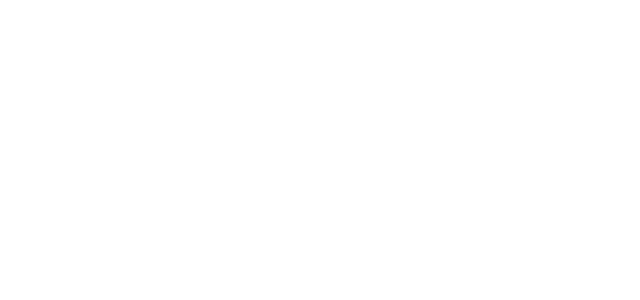
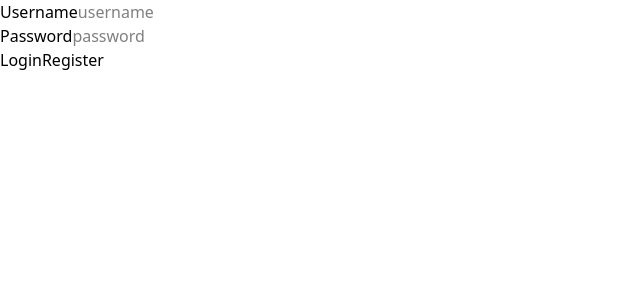
Before and after one commit to patrick-mcisaac/recipe-manager-client, a React (Vite) app: page /login in a window 1280 px wide. Before the commit this address had no page. Shown: the top 300 px of the page, without its empty margins (0-640 px from the left). Built offline with nearby package versions, Linux system fonts and the light colour scheme.

Commit message:
login working

```diff
--- a/src/App.tsx
+++ b/src/App.tsx
@@ -1,12 +1,15 @@
+import { AuthProvider } from "./auth/AuthProvider"
 import { RecipeProvider } from "./components/recipes/RecipeProvider"
 import { ApplicationViews } from "./views/ApplicationViews"
 
 function App() {
     return (
         <>
-            <RecipeProvider>
-                <ApplicationViews />
-            </RecipeProvider>
+            <AuthProvider>
+                <RecipeProvider>
+                    <ApplicationViews />
+                </RecipeProvider>
+            </AuthProvider>
         </>
     )
 }
--- /dev/null
+++ b/src/auth/AuthContext.ts
@@ -0,0 +1,4 @@
+import { createContext } from "react"
+import type { AuthContextType } from "../types/authTypes"
+
+export const AuthContext = createContext<AuthContextType | undefined>(undefined)
--- /dev/null
+++ b/src/auth/AuthProvider.tsx
@@ -0,0 +1,62 @@
+import type React from "react"
+import { AuthContext } from "./AuthContext"
+import { useState } from "react"
+import type { LoginType, RegisterType } from "../types/authTypes"
+import { useNavigate } from "react-router-dom"
+
+interface Props {
+    children: React.ReactNode
+}
+export const AuthProvider = ({ children }: Props) => {
+    const [token, setToken] = useState<string>("")
+    const navigate = useNavigate()
+
+    const login = (data: LoginType) => {
+        fetch(`http://localhost:8000/login`, {
+            method: "POST",
+            headers: {
+                "Content-Type": "application/json"
+            },
+            body: JSON.stringify(data)
+        })
+            .then((res) => res.json())
+            .then((authInfo) => {
+                if (authInfo.valid) {
+                    localStorage.setItem(
+                        "recipe_token",
+                        JSON.stringify(authInfo)
+                    )
+                    setToken(authInfo.token)
+                }
+            })
+            .then(() => navigate("/"))
+    }
+
+    const register = (data: RegisterType) => {
+        fetch(`http://localhost:8000/register`, {
+            method: "POST",
+            headers: {
+                "Content-Type": "application/json"
+            },
+            body: JSON.stringify(data)
+        })
+            .then((res) => res.json())
+            .then((authInfo) => {
+                if (authInfo && authInfo.token) {
+                    localStorage.setItem(
+                        "recipe_token",
+                        JSON.stringify(authInfo)
+                    )
+                    navigate("/")
+                } else {
+                    window.alert("User already exists")
+                }
+            })
+    }
+
+    return (
+        <AuthContext.Provider value={{ token, login, register }}>
+            {children}
+        </AuthContext.Provider>
+    )
+}
--- /dev/null
+++ b/src/auth/Authorized.tsx
@@ -0,0 +1,15 @@
+import { Navigate, Outlet } from "react-router-dom"
+import { Navbar } from "../components/nav/Navbar"
+
+export const Authorized = () => {
+    if (localStorage.getItem("recipe_token"))
+        return (
+            <>
+                <Navbar />
+                <main>
+                    <Outlet />
+                </main>
+            </>
+        )
+    return <Navigate to="/login" replace />
+}
--- /dev/null
+++ b/src/auth/Login.tsx
@@ -0,0 +1,68 @@
+import { useState } from "react"
+import { useAuth } from "../hooks/useAuth"
+import type { LoginType } from "../types/authTypes"
+import { useNavigate } from "react-router-dom"
+
+export const Login = () => {
+    const [userLogin, setUserLogin] = useState<LoginType>({
+        username: "",
+        password: ""
+    })
+    const { login } = useAuth()
+
+    const navigate = useNavigate()
+
+    const handleChange = (e: React.ChangeEvent<HTMLInputElement>) => {
+        if (e.target.name === "username") {
+            setUserLogin({ ...userLogin, username: e.target.value })
+        }
+        if (e.target.name === "password") {
+            setUserLogin({ ...userLogin, password: e.target.value })
+        }
+    }
+
+    const handleSubmit = (
+        e: React.MouseEvent<HTMLButtonElement, MouseEvent>
+    ) => {
+        e.preventDefault()
+        if (userLogin.username !== "" && userLogin.password !== "") {
+            login(userLogin)
+        }
+    }
+
+    return (
+        <form>
+            <fieldset>
+                <label htmlFor="username">Username</label>
+                <input
+                    type="text"
+                    placeholder="username"
+                    id="username"
+                    name="username"
+                    value={userLogin.username}
+                    onChange={handleChange}
+                />
+            </fieldset>
+            <fieldset>
+                <label htmlFor="password">Password</label>
+                <input
+                    onChange={handleChange}
+                    type="password"
+                    placeholder="password"
+                    id="password"
+                    name="password"
+                    value={userLogin.password}
+                />
+            </fieldset>
+            <button onClick={handleSubmit}>Login</button>
+            <button
+                onClick={(e) => {
+                    e.preventDefault()
+                    navigate("/register")
+                }}
+            >
+                Register
+            </button>
+        </form>
+    )
+}
--- /dev/null
+++ b/src/auth/Register.tsx
@@ -0,0 +1,3 @@
+export const Register = () => {
+    return
+}
--- /dev/null
+++ b/src/hooks/useAuth.tsx
@@ -0,0 +1,10 @@
+import { useContext } from "react"
+import { AuthContext } from "../auth/AuthContext"
+
+export const useAuth = () => {
+    const context = useContext(AuthContext)
+    if (!context) {
+        throw new Error("Auth context must be used within provider")
+    }
+    return context
+}
--- /dev/null
+++ b/src/types/authTypes.ts
@@ -0,0 +1,18 @@
+export interface RegisterType {
+    username: string
+    password: string
+    first_name: string
+    last_name: string
+    email: string
+}
+
+export interface LoginType {
+    username: string
+    password: string
+}
+
+export interface AuthContextType {
+    token: string
+    login: (data: LoginType) => void
+    register: (data: RegisterType) => void
+}
--- a/src/views/ApplicationViews.tsx
+++ b/src/views/ApplicationViews.tsx
@@ -1,18 +1,20 @@
 import { Outlet, Route, Routes } from "react-router-dom"
 import { Home } from "../components/home/Home"
-import { Navbar } from "../components/nav/Navbar"
+
 import { Recipes } from "../components/recipes/Recipes"
 import { RecipeDetails } from "../components/recipes/RecipeDetails"
+import { Login } from "../auth/Login"
+import { Authorized } from "../auth/Authorized"
 
 export const ApplicationViews = () => {
     return (
         <Routes>
+            <Route path="/login" element={<Login />} />
+
             <Route
-                path=""
                 element={
                     <>
-                        <Navbar />
-                        <Outlet />
+                        <Authorized />
                     </>
                 }
             >
```
